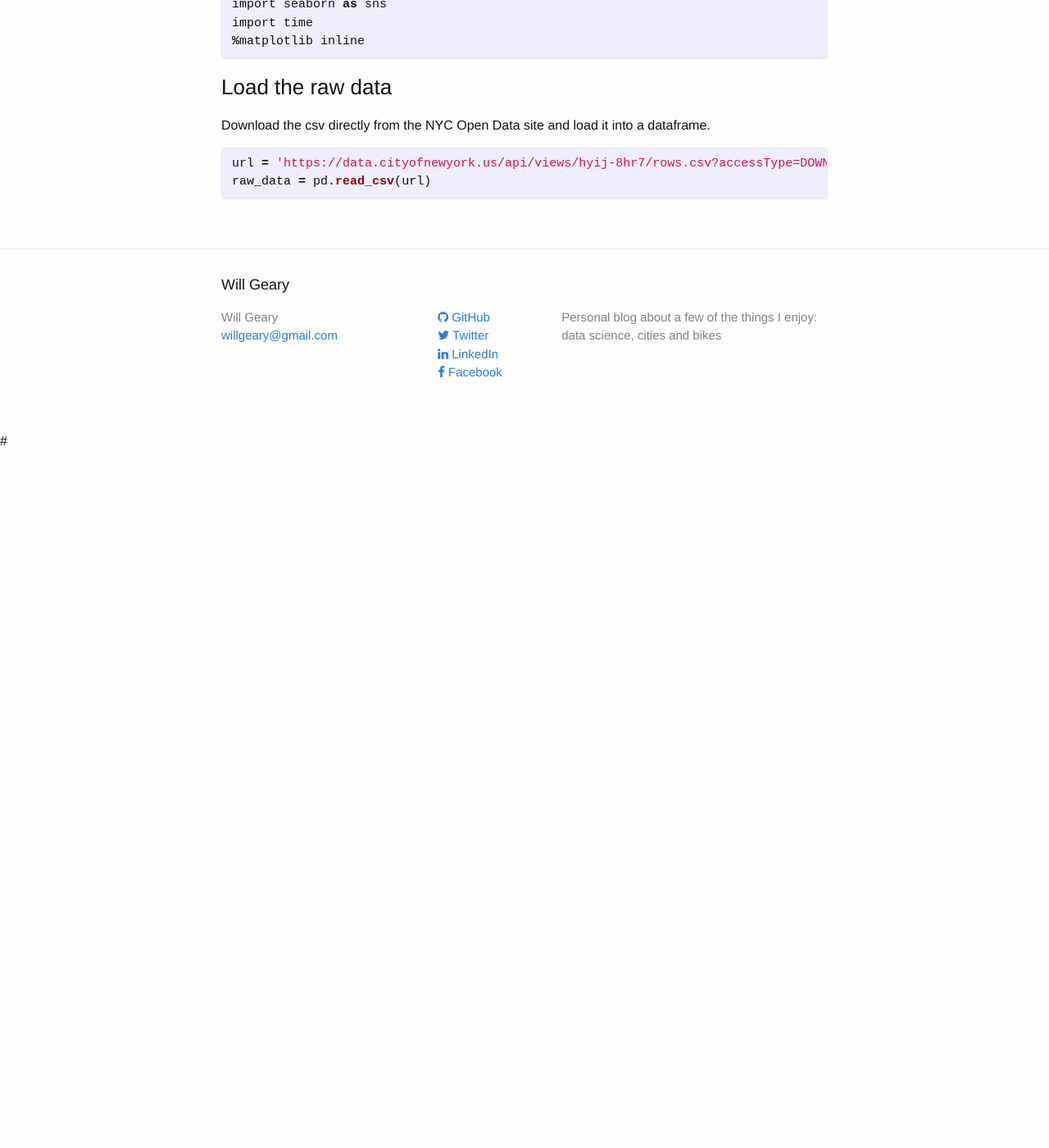
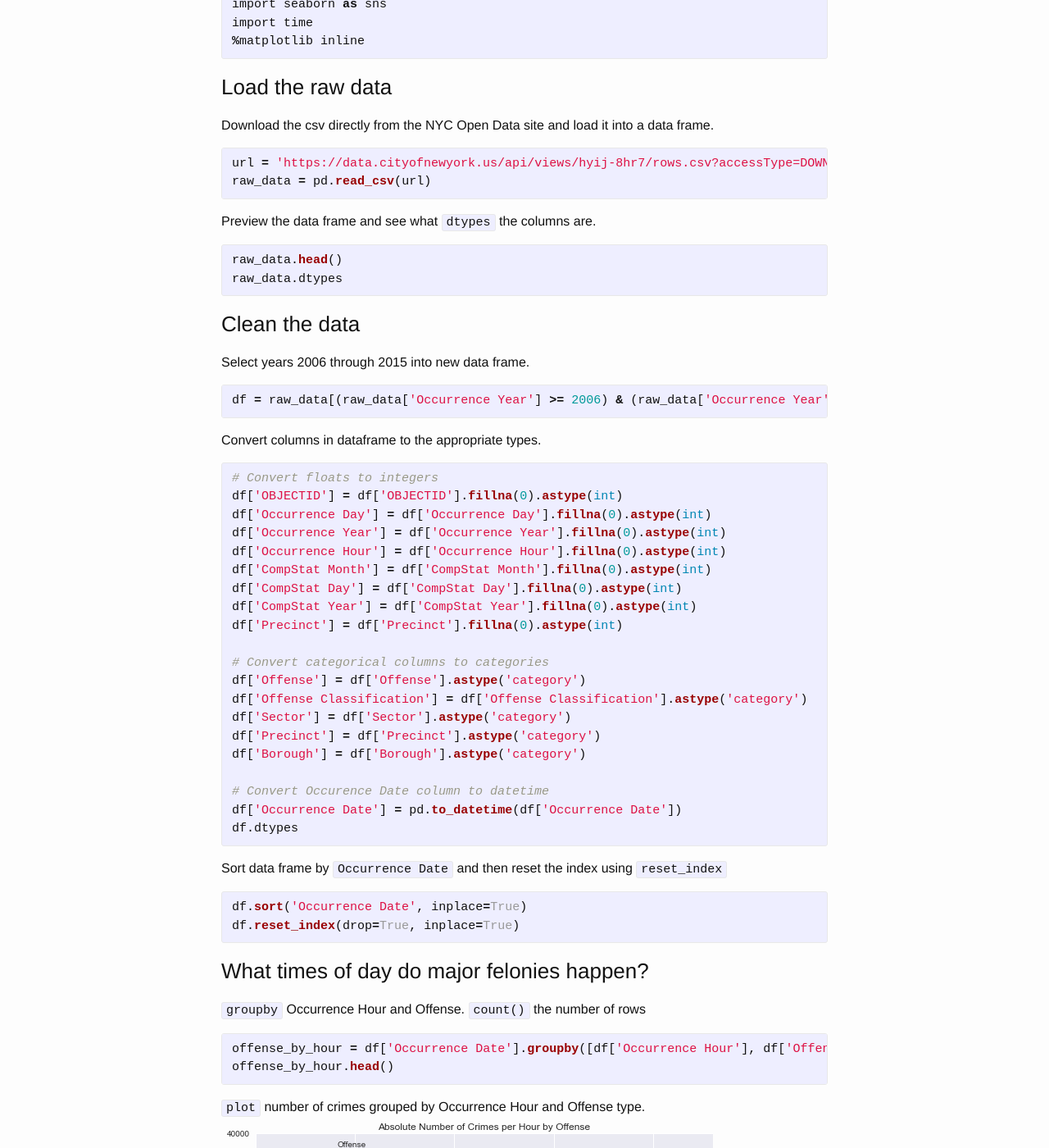
Before and after one commit to willgeary/willgeary.github.io, a Jekyll site: the page built from _posts/2016-05-18-when-does-crime-happen-in-new-york-city.markdown, in a window 1280 px wide and 1400 px high, scrolled down 610 px. Shown: the whole window at 82% size. Built offline with Jekyll 4.4.1, drawn with Linux system fonts in a browser that asks for light colours; nearby versions of some CDN libraries; before the commit the page ends 1160 px from its top, so only the background shows below that.

Commit message:
Save my work

```diff
--- a/_config.yml
+++ b/_config.yml
@@ -11,7 +11,7 @@ email: willgeary@gmail.com
 description: > # this means to ignore newlines until "baseurl:"
   Personal blog about a few of the things I enjoy: data science, cities and bikes
 baseurl: "" # the subpath of your site, e.g. /blog
-url: http://willgeary.github.io # the base hostname & protocol for your site
+url: "http://willgeary.github.io/" # the base hostname & protocol for your site
 twitter_username: wgeary
 github_username:  willgeary
 linkedin_username: willgeary
--- a/_posts/2016-05-18-when-does-crime-happen-in-new-york-city.markdown
+++ b/_posts/2016-05-18-when-does-crime-happen-in-new-york-city.markdown
@@ -25,13 +25,70 @@ import time
 {% endhighlight %}
 
 ### Load the raw data
-Download the csv directly from the NYC Open Data site and load it into a dataframe.
+Download the csv directly from the NYC Open Data site and load it into a data frame.
 
 {% highlight python %}
 url = 'https://data.cityofnewyork.us/api/views/hyij-8hr7/rows.csv?accessType=DOWNLOAD'
 raw_data = pd.read_csv(url)
 {% endhighlight %}
 
+Preview the data frame and see what `dtypes` the columns are.
+
+{% highlight python %}
+raw_data.head()
+raw_data.dtypes
+{% endhighlight %}
+
+### Clean the data
+Select years 2006 through 2015 into new data frame.
+
+{% highlight python %}
+df = raw_data[(raw_data['Occurrence Year'] >= 2006) & (raw_data['Occurrence Year'] <= 2015)].copy()
+{% endhighlight %}
+
+Convert columns in dataframe to the appropriate types.
+
+{% highlight python %}
+# Convert floats to integers
+df['OBJECTID'] = df['OBJECTID'].fillna(0).astype(int)
+df['Occurrence Day'] = df['Occurrence Day'].fillna(0).astype(int)
+df['Occurrence Year'] = df['Occurrence Year'].fillna(0).astype(int)
+df['Occurrence Hour'] = df['Occurrence Hour'].fillna(0).astype(int)
+df['CompStat Month'] = df['CompStat Month'].fillna(0).astype(int)
+df['CompStat Day'] = df['CompStat Day'].fillna(0).astype(int)
+df['CompStat Year'] = df['CompStat Year'].fillna(0).astype(int)
+df['Precinct'] = df['Precinct'].fillna(0).astype(int)
+
+# Convert categorical columns to categories
+df['Offense'] = df['Offense'].astype('category')
+df['Offense Classification'] = df['Offense Classification'].astype('category')
+df['Sector'] = df['Sector'].astype('category')
+df['Precinct'] = df['Precinct'].astype('category')
+df['Borough'] = df['Borough'].astype('category')
+
+# Convert Occurence Date column to datetime
+df['Occurrence Date'] = pd.to_datetime(df['Occurrence Date'])
+df.dtypes
+{% endhighlight %}
+
+Sort data frame by `Occurrence Date` and then reset the index using `reset_index`
+{% highlight python %}
+df.sort('Occurrence Date', inplace=True)
+df.reset_index(drop=True, inplace=True)
+{% endhighlight %}
+
+
+### What times of day do major felonies happen?
+`groupby` Occurrence Hour and Offense. `count()` the number of rows
+{% highlight python %}
+offense_by_hour = df['Occurrence Date'].groupby([df['Occurrence Hour'], df['Offense']]).count().unstack()
+offense_by_hour.head()
+{% endhighlight %}
+
+`plot` number of crimes grouped by Occurrence Hour and Offense type.
+![fig1]({{ site.url }}/assets/2016-05-18-fig1.png)
+
+
 
 [iquantny-post]: http://iquantny.tumblr.com/post/142278062424/in-nyc-more-robberies-happen-right-when-school
 [nypd-felony-data]: https://data.cityofnewyork.us/Public-Safety/NYPD-7-Major-Felony-Incidents/hyij-8hr7
```
Also changed, not shown: about.md (+1 -1 lines), assets/2016-05-18-fig1.png (added).
